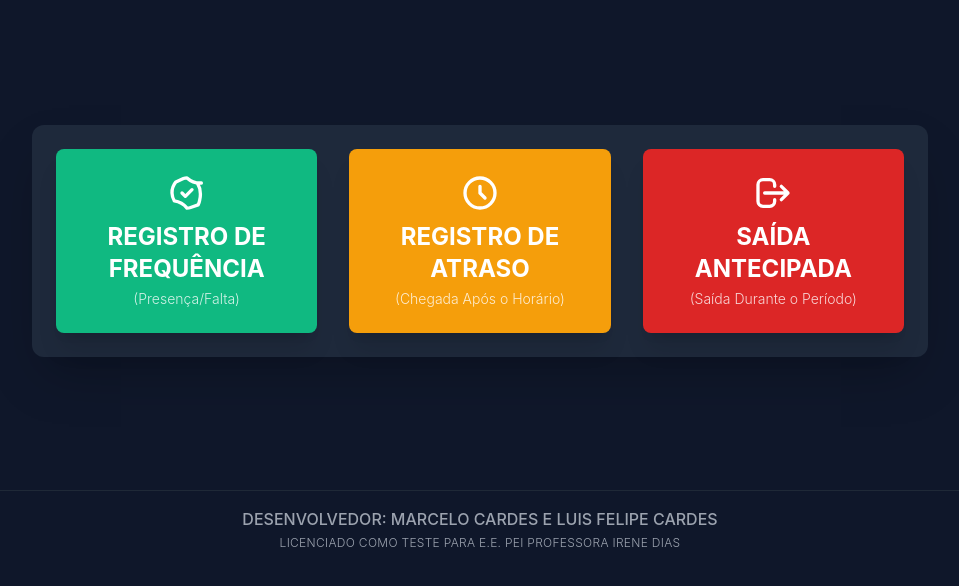
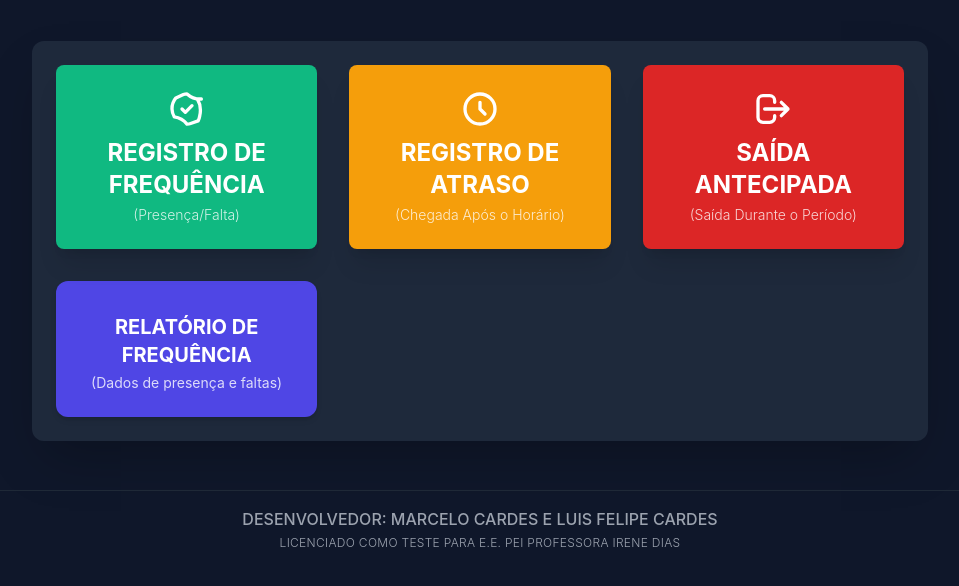
Before and after one commit to ocorrenciasidr/gestao, a Flask app: page /gestao_frequencia in a window 1280 px wide. Shown: the part 201-787 px from the top of the page, without its empty margins (160-1119 px from the left). Run offline with Flask 3, Linux system fonts and the light colour scheme; parts of the project's set-up code (start-up, migrations or seed data) failed here and were passed over; some libraries are stand-ins or nearby versions.

Commit message:
Update gestao_frequencia.html

```diff
--- a/templates/gestao_frequencia.html
+++ b/templates/gestao_frequencia.html
@@ -78,6 +78,13 @@
                     <span class="text-sm font-light opacity-80 mt-1">(Saída Durante o Período)</span>
                 </button>
 
+                <button onclick="window.location.href='/gestao_relatorio_frequencia'"
+                        class="report-button flex flex-col items-center justify-center p-6 bg-indigo-600 text-white rounded-xl shadow-md border-0 hover:bg-indigo-700 transition duration-300 ease-in-out">
+                        <span class="text-4xl mb-2"></span>
+                        <span class="text-xl font-bold text-center">RELATÓRIO DE FREQUÊNCIA</span>
+                        <span class="text-sm opacity-80 mt-1 text-center">(Dados de presença e faltas)</span>
+                    </button>
+
             </div>
         </main>
 
@@ -93,4 +100,5 @@
     </div>
 
 </body>
+
 </html>
```
